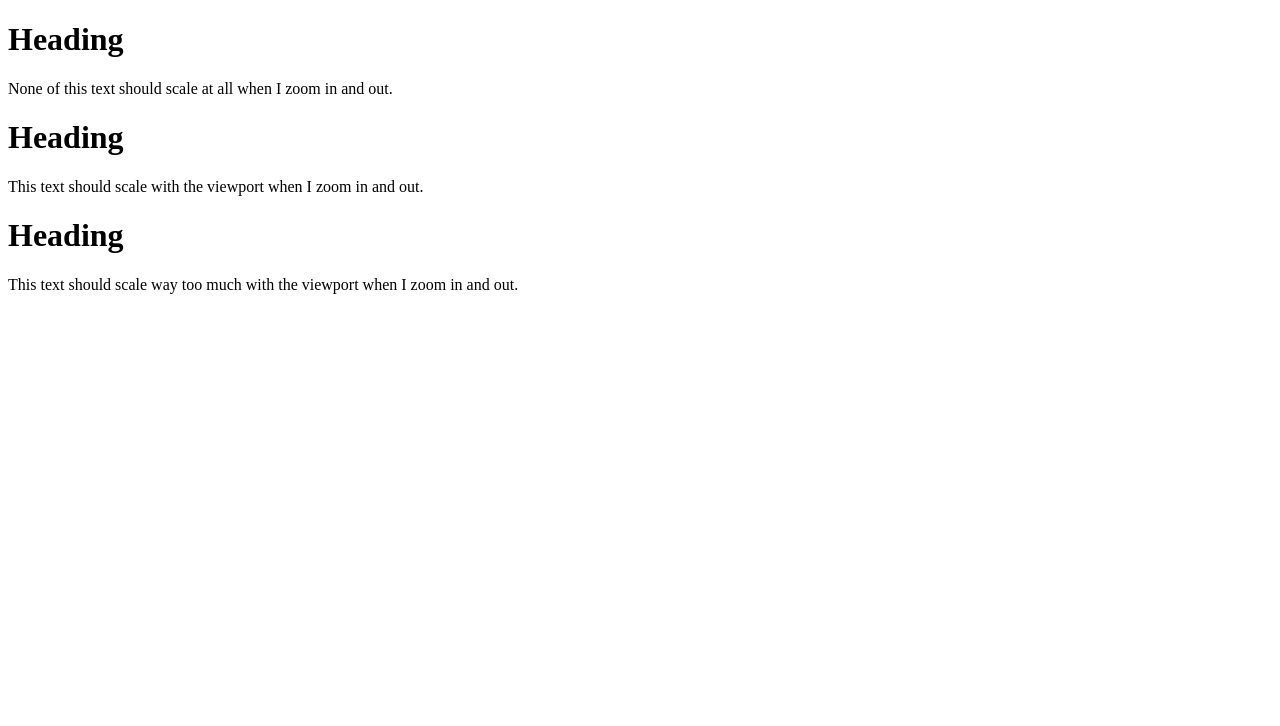
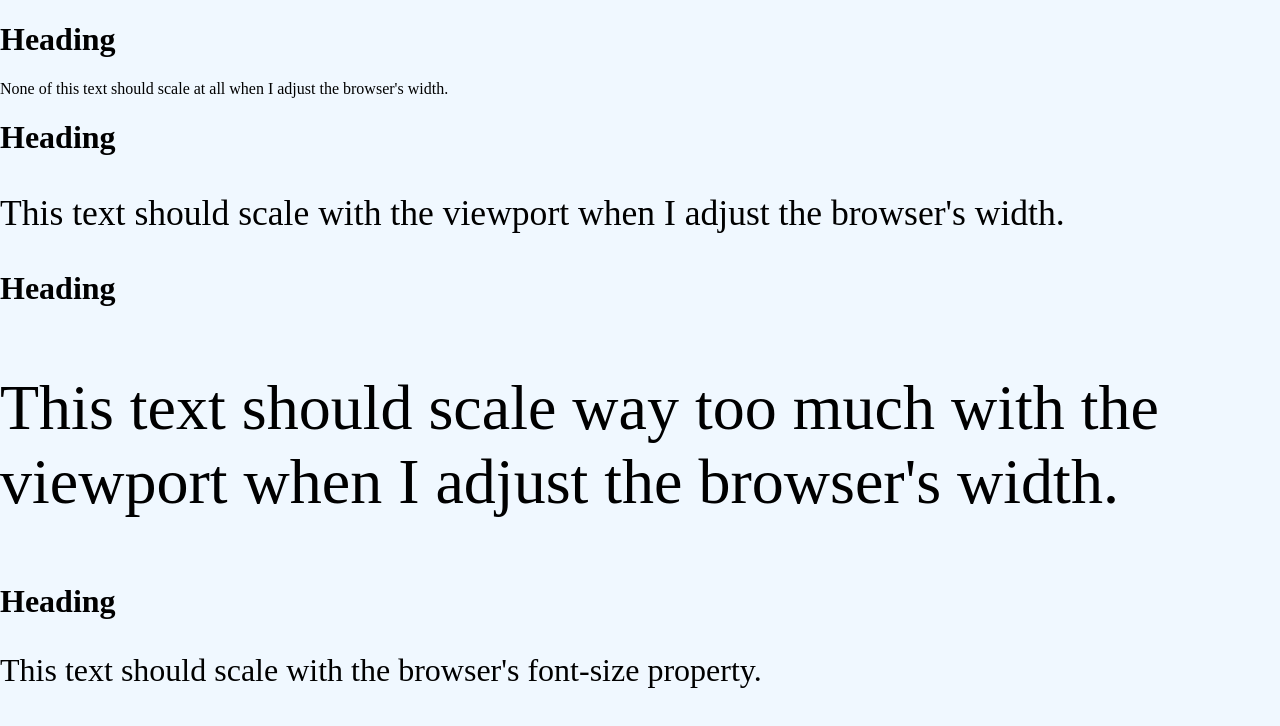
Before and after one commit to tammeusb/0519_practice, a plain HTML site: page index.html in a window 1280 px wide. Drawn offline with Linux system fonts and the light colour scheme.

Commit message:
Add text that scales with rem unit

```diff
--- a/index.html
+++ b/index.html
@@ -11,16 +11,22 @@
 
     <div class="p-container">
         <h1>Heading</h1>
-        <p>None of this text should scale at all when I zoom in and out.</p>
+        <p>None of this text should scale at all when I adjust the browser's width.</p>
     </div>
 
     <div class="p-container">
         <h1>Heading</h1>
-        <p>This text should scale with the viewport when I zoom in and out.</p>
+        <p class="scale good">This text should scale with the viewport when I adjust the browser's width.</p>
     </div>
+
     <div class="p-container">
         <h1>Heading</h1>
-        <p>This text should scale way too much with the viewport when I zoom in and out.</p>
+        <p class="scale bad">This text should scale way too much with the viewport when I adjust the browser's width.</p>
+    </div>
+
+    <div class="p-container">
+        <h1>Heading</h1>
+        <p class="scale base">This text should scale with the browser's font-size property.</p>
     </div>
 
 </body>
--- a/styles.css
+++ b/styles.css
@@ -0,0 +1,16 @@
+body {
+    margin: 0 auto;
+    background-color: aliceblue;
+}
+
+.scale.good {
+    font-size: calc(10px + 2svw);
+}
+
+.scale.bad {
+    font-size: 5vw;
+}
+
+.scale.base {
+    font-size: 2rem;
+}
```
